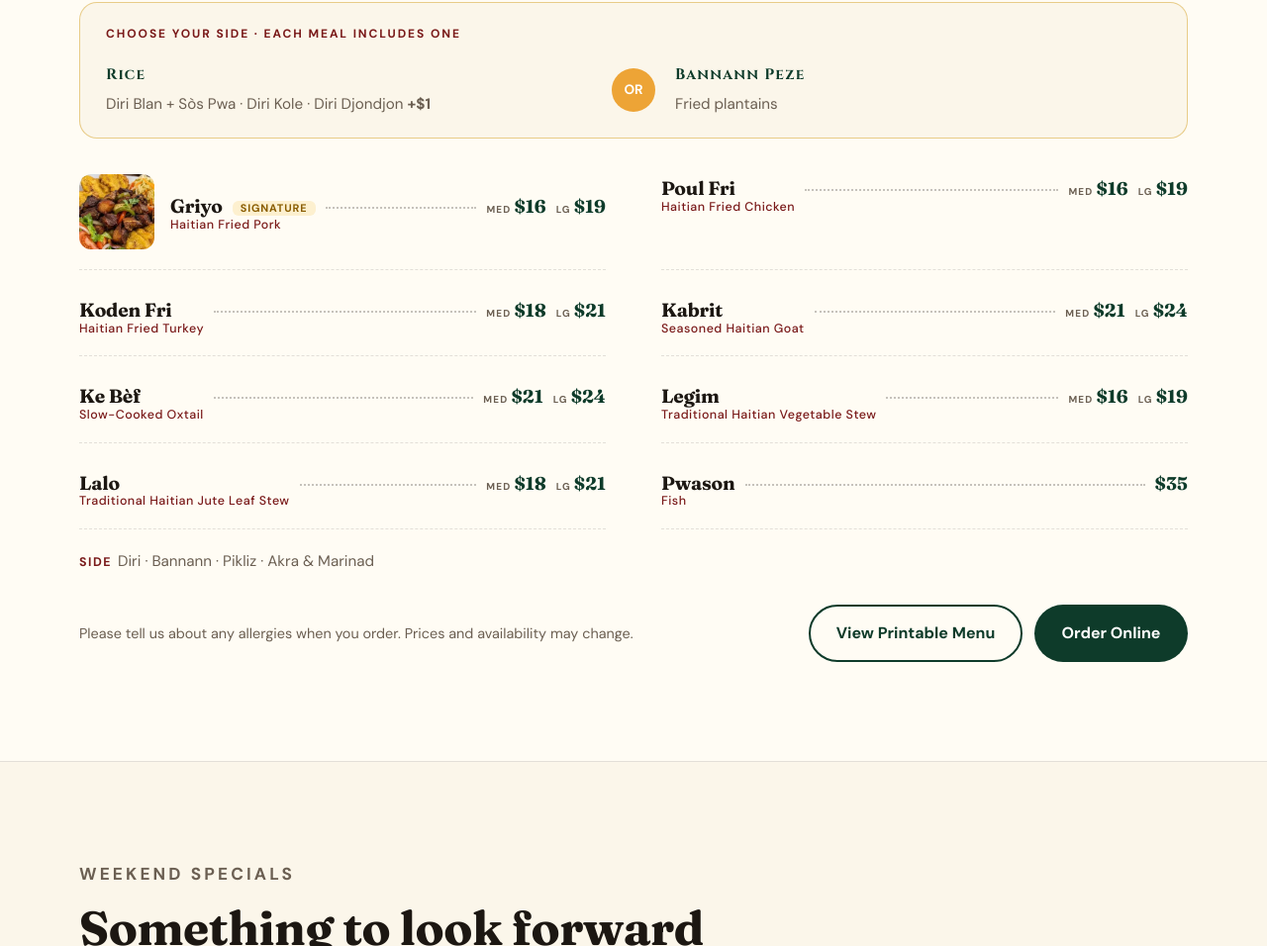
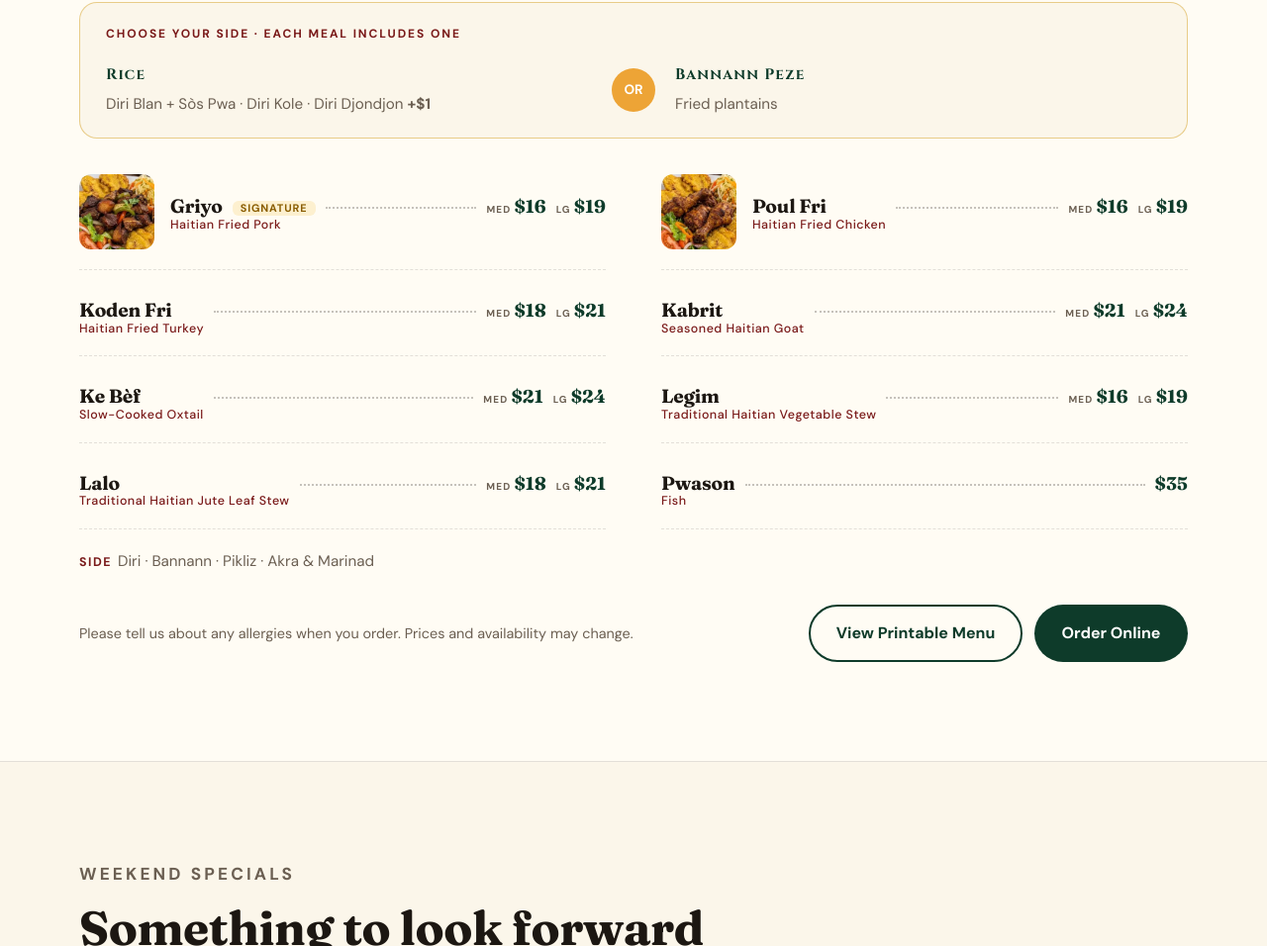
Before and after one commit to obanex/chevalier-caribbean, a plain HTML site: page index.html in a window 1280 px wide. Shown: the part 2154-3110 px from the top of the page at 99% size. Drawn offline with Linux system fonts and the light colour scheme.

Commit message:
Add a poul fri photo thumbnail to the menu
Co-Authored-By: Claude Opus 5.5 <noreply@anthropic.com>

```diff
--- a/index.html
+++ b/index.html
@@ -449,7 +449,7 @@
           <div><h4>Bannann Peze</h4><p>Fried plantains</p></div>
         </div>
         <div class="dish has-photo"><img class="dish-photo" src="griyo-thumb.webp" alt="Griyo plate" width="200" height="200" loading="lazy"><div class="dish-body"><div class="dish-top"><h3>Griyo <span class="tag fav">Signature</span><small>Haitian Fried Pork</small></h3><span class="dots"></span><span class="price"><small>Med</small>$16<small>Lg</small>$19</span></div></div></div>
-        <div class="dish"><div class="dish-top"><h3>Poul Fri<small>Haitian Fried Chicken</small></h3><span class="dots"></span><span class="price"><small>Med</small>$16<small>Lg</small>$19</span></div></div>
+        <div class="dish has-photo"><img class="dish-photo" src="poul-fri-thumb.webp" alt="Poul fri plate" width="200" height="200" loading="lazy"><div class="dish-body"><div class="dish-top"><h3>Poul Fri<small>Haitian Fried Chicken</small></h3><span class="dots"></span><span class="price"><small>Med</small>$16<small>Lg</small>$19</span></div></div></div>
         <div class="dish"><div class="dish-top"><h3>Koden Fri<small>Haitian Fried Turkey</small></h3><span class="dots"></span><span class="price"><small>Med</small>$18<small>Lg</small>$21</span></div></div>
         <div class="dish"><div class="dish-top"><h3>Kabrit<small>Seasoned Haitian Goat</small></h3><span class="dots"></span><span class="price"><small>Med</small>$21<small>Lg</small>$24</span></div></div>
         <div class="dish"><div class="dish-top"><h3>Ke Bèf<small>Slow-Cooked Oxtail</small></h3><span class="dots"></span><span class="price"><small>Med</small>$21<small>Lg</small>$24</span></div></div>
```
Also changed, not shown: poul-fri-thumb.webp (added), 1 other file.
